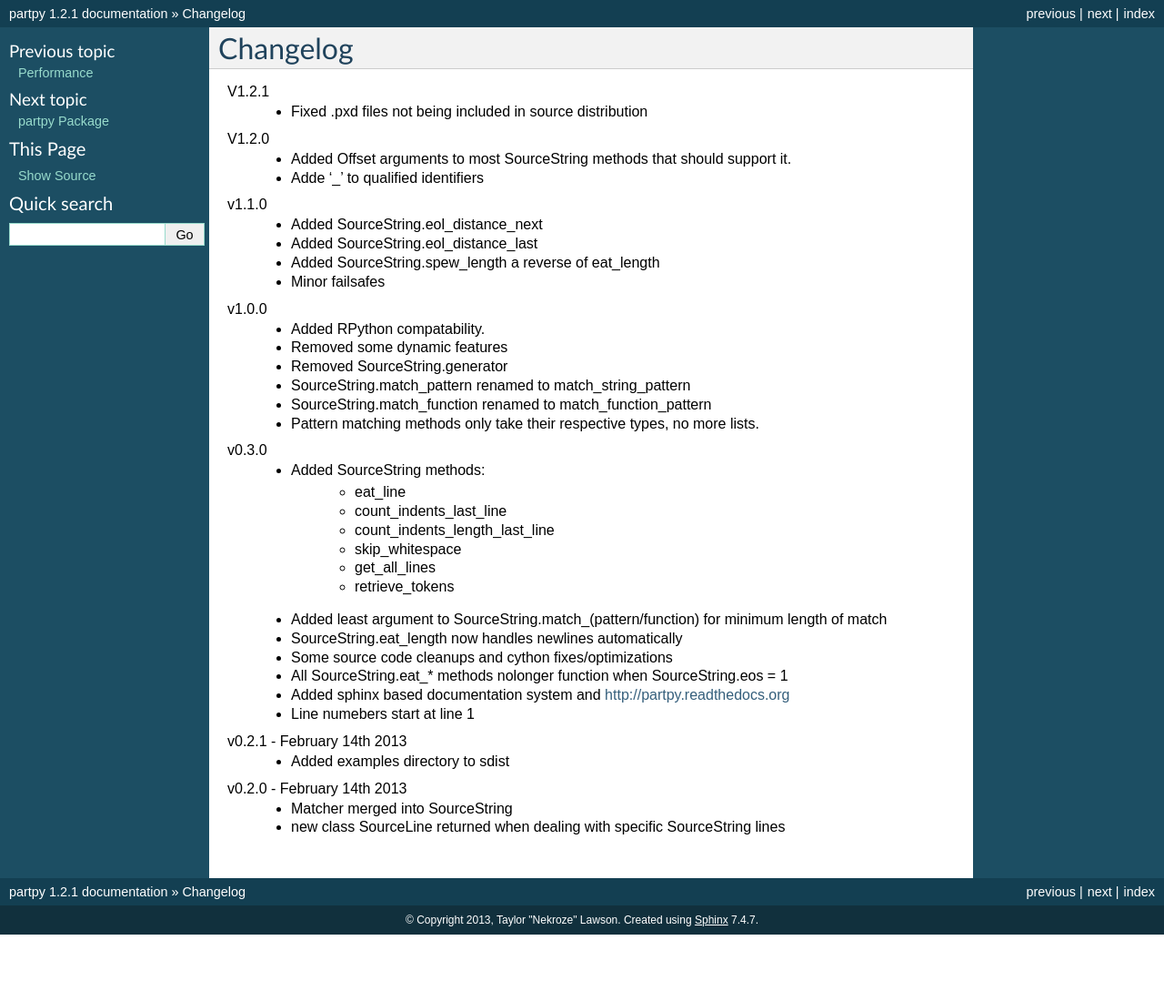
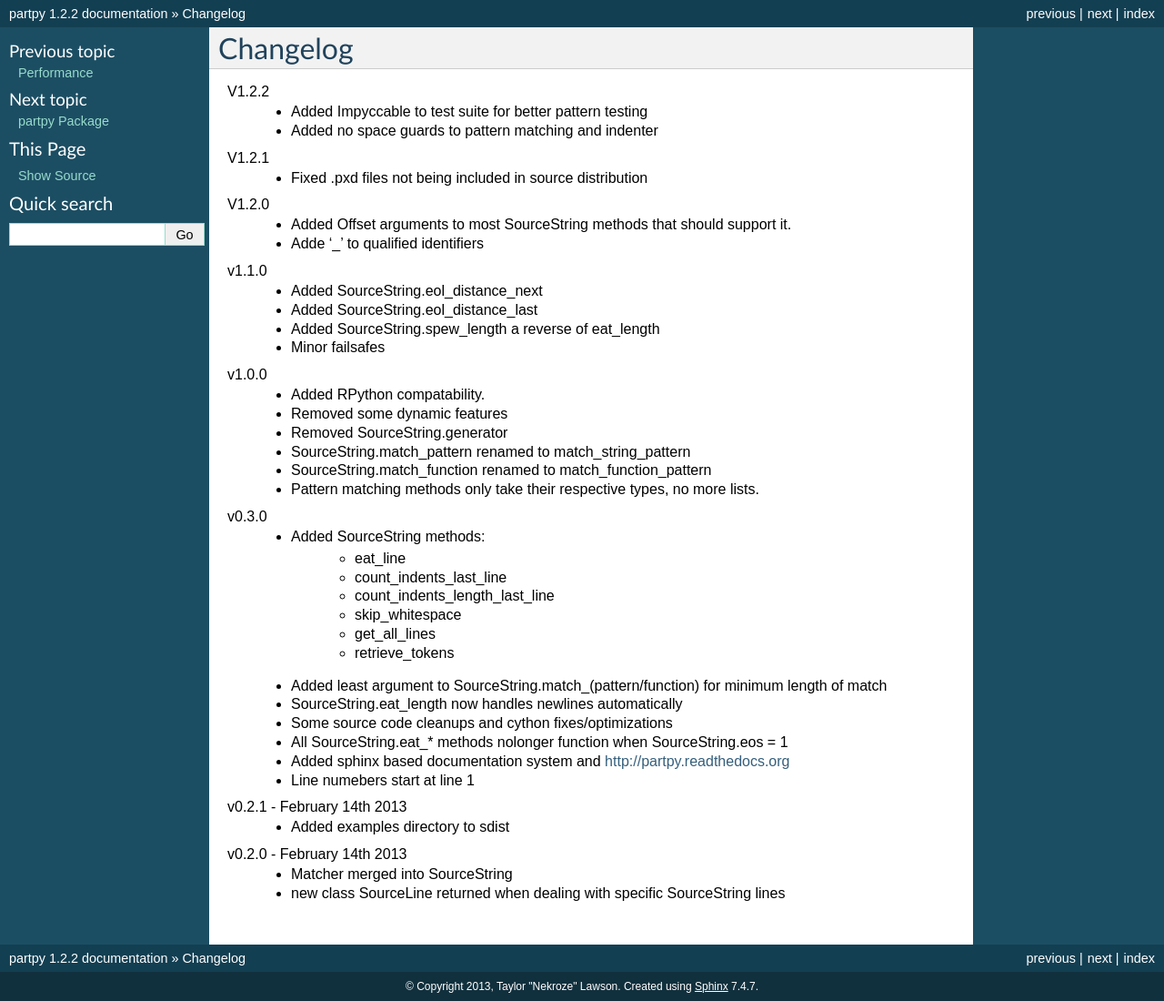
Before and after one commit to Nekroze/partpy, a Sphinx documentation site: the page built from docs/changelog.rst, in a window 1280 px wide. Shown: the whole page at 91% size. Built offline with Sphinx 7.4.7, drawn with Linux system fonts in a browser that asks for light colours; before the commit the page ends 1027 px from its top, so only the background shows below that.

Commit message:
Updated version to 1.2.2

```diff
--- a/docs/changelog.rst
+++ b/docs/changelog.rst
@@ -1,5 +1,9 @@
 Changelog
 ---------
+
+V1.2.2
+ - Added Impyccable to test suite for better pattern testing
+ - Added no space guards to pattern matching and indenter
 
 V1.2.1
  - Fixed .pxd files not being included in source distribution
--- a/docs/conf.py
+++ b/docs/conf.py
@@ -50,7 +50,7 @@ copyright = u'2013, Taylor "Nekroze" Lawson'
 # The short X.Y version.
 version = '1.2'
 # The full version, including alpha/beta/rc tags.
-release = '1.2.1'
+release = '1.2.2'
 
 # The language for content autogenerated by Sphinx. Refer to documentation
 # for a list of supported languages.
--- a/setup.py
+++ b/setup.py
@@ -11,7 +11,7 @@ try:
 except ImportError:
     cy = False
 
-__version__ = '1.2.1'
+__version__ = '1.2.2'
 __author__ = 'Nekroze'
 __email__ = 'nekroze@eturnilnetwork.com'
 SOURCE = 'partpy'
```
